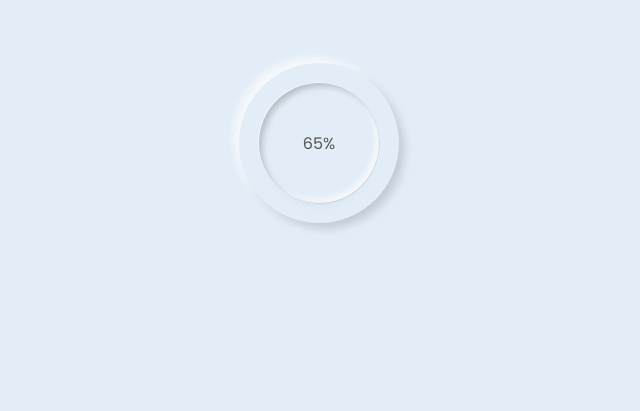
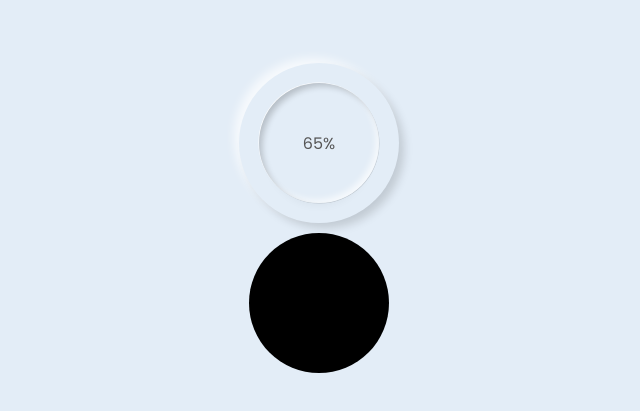
Before and after one commit to CJR85/circular-progress-bar, a plain HTML site: page index.html in a window 1280 px wide. Shown: the part 257-668 px from the top of the page, without its empty margins (321-961 px from the left). Drawn offline with Linux system fonts and the light colour scheme.

Commit message:
Add svg code for second circle

```diff
--- a/index.html
+++ b/index.html
@@ -14,6 +14,21 @@
           <div id="number">65%</div>
         </div>
       </div>
+
+      <svg
+        xmlns="http://www.w3.org/2000/svg"
+        version="1.1"
+        width="160px"
+        height="160px"
+      >
+        <defs>
+          <linearGradient id="GradientColor">
+            <stop offset="0%" stop-color="#e91e63" />
+            <stop offset="100%" stop-color="#673ab7" />
+          </linearGradient>
+        </defs>
+        <circle cx="80" cy="80" r="70" stroke-linecap="round" />
+      </svg>
     </div>
   </body>
 </html>
```
